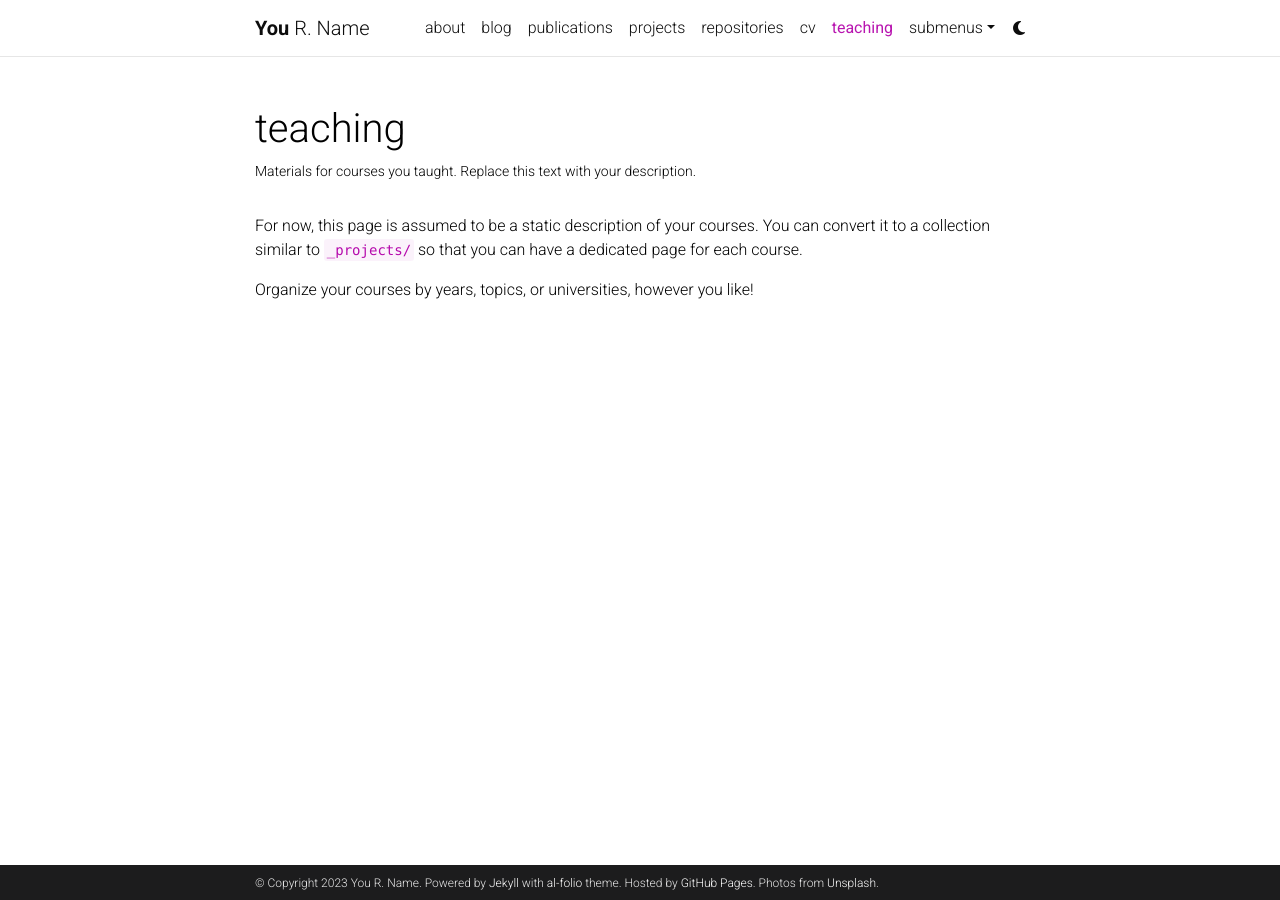
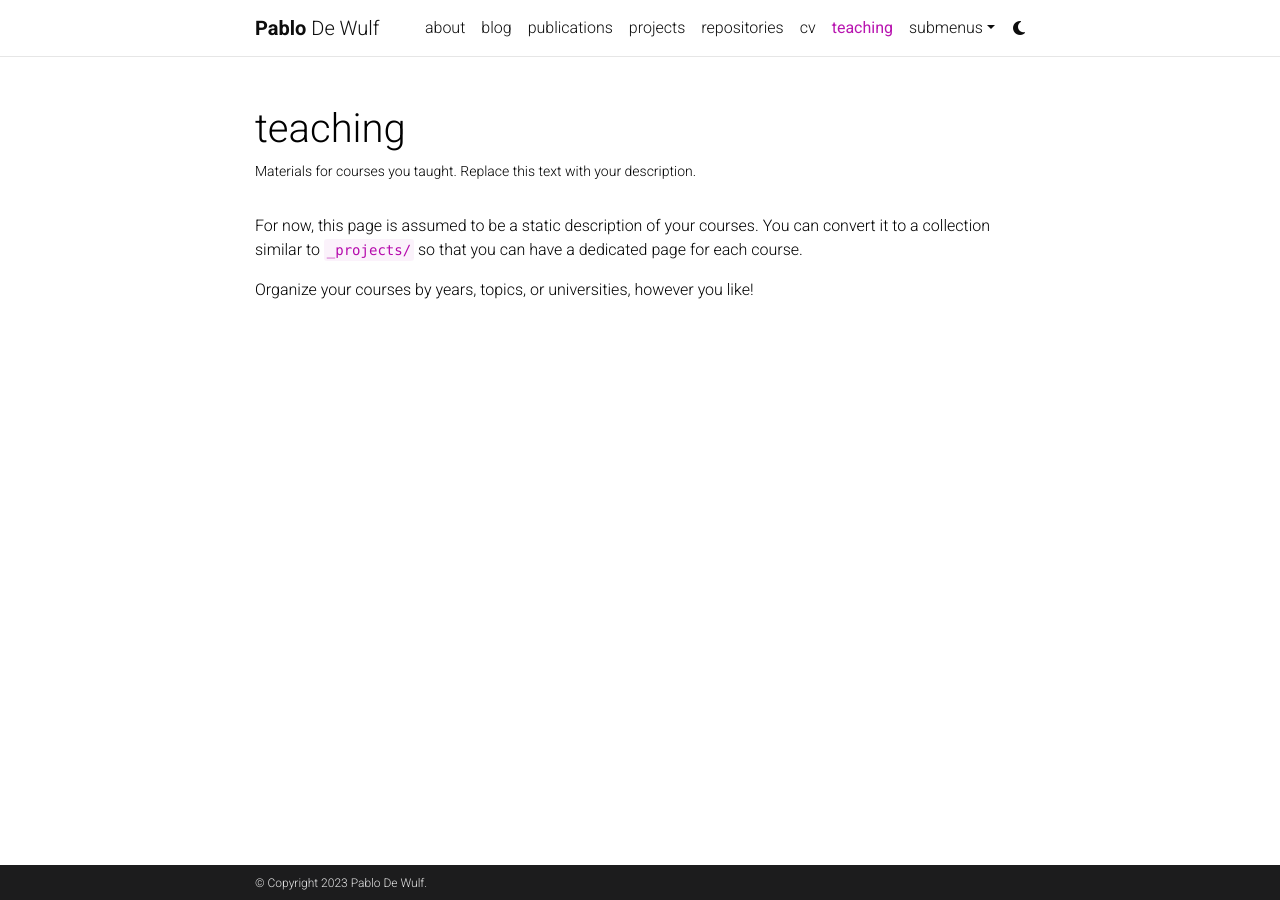
Before and after one commit to PabloDeWulf/pablodewulf.github.io, a Jekyll site: the page built from _pages/teaching.md, in a window 1280 px wide. Built offline with Jekyll 4.4.1, drawn with Linux system fonts in a browser that asks for light colours; comment, search, counter and statistics services are not loaded; a style sheet for code colours, icons or effects is not loaded.

Commit message:
tryout met wolf

```diff
--- a/_config.yml
+++ b/_config.yml
@@ -3,20 +3,16 @@
 # -----------------------------------------------------------------------------
 
 title: blank # the website title (if blank, full name will be used instead)
-first_name: You
-middle_name: R.
-last_name: Name
-email: you@example.com
+first_name: Pablo
+middle_name:
+last_name: De Wulf
+email: pablo.de.wulf@vub.be
 description: > # the ">" symbol means to ignore newlines until "footer_text:"
-  A simple, whitespace theme for academics. Based on [*folio](https://github.com/bogoli/-folio) design.
-footer_text: >
-  Powered by <a href="https://jekyllrb.com/" target="_blank">Jekyll</a> with <a href="https://github.com/alshedivat/al-folio">al-folio</a> theme.
-  Hosted by <a href="https://pages.github.com/" target="_blank">GitHub Pages</a>.
-  Photos from <a href="https://unsplash.com" target="_blank">Unsplash</a>.
+  A little lijer.
 keywords: jekyll, jekyll-theme, academic-website, portfolio-website  # add your own keywords or leave empty
 
 lang: en # the language of your site (for example: en, fr, cn, ru, etc.)
-icon: ⚛️  # the emoji used as the favicon (alternatively, provide image name in /assets/img/)
+icon: P  # the emoji used as the favicon (alternatively, provide image name in /assets/img/)
 
 url: https://pablodewulf.github.io # the base hostname & protocol for your site
 baseurl: /al-folio # the subpath of your site, e.g. /blog/
```
Also changed, not shown: _pages/about.md (+1 -1 lines).
